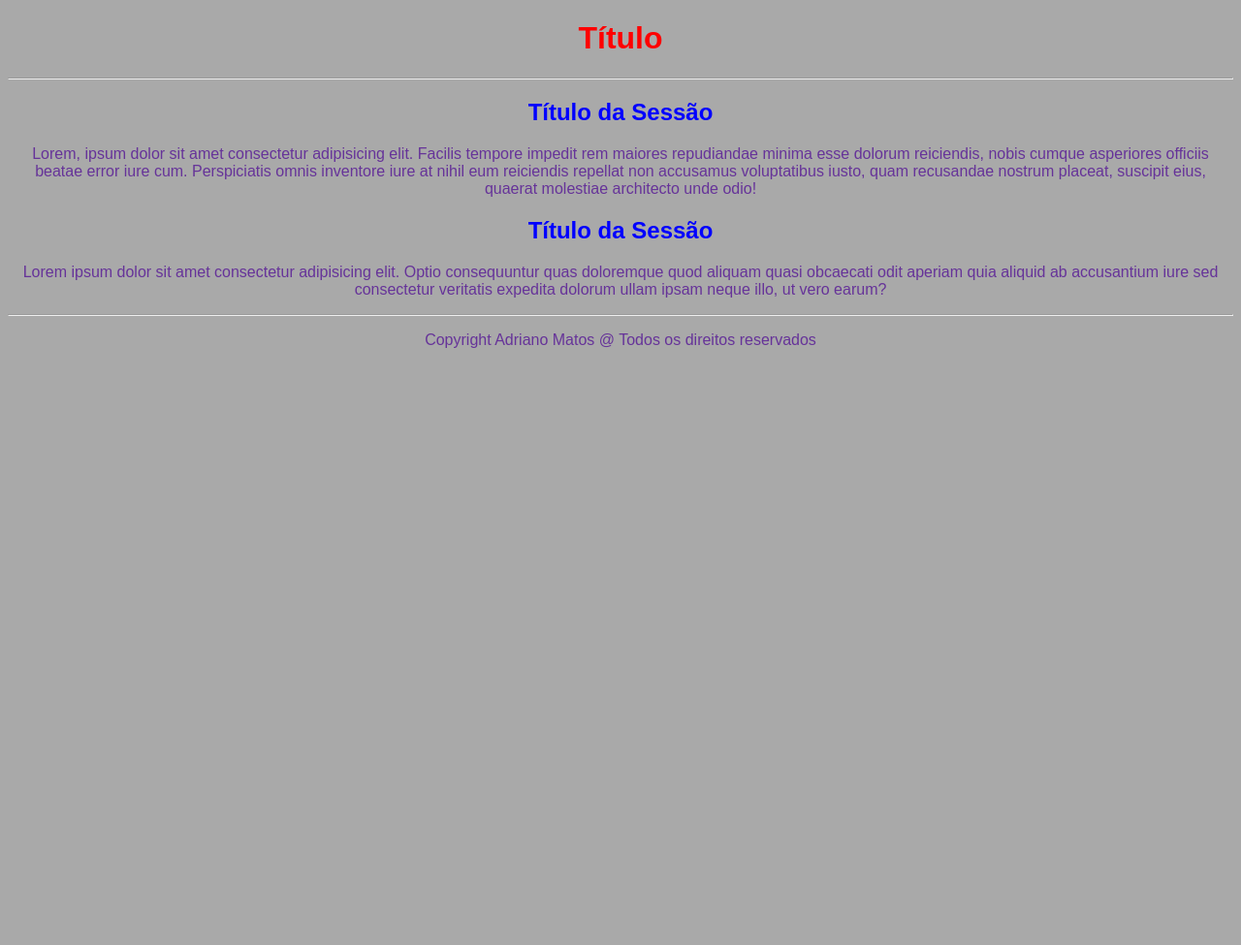
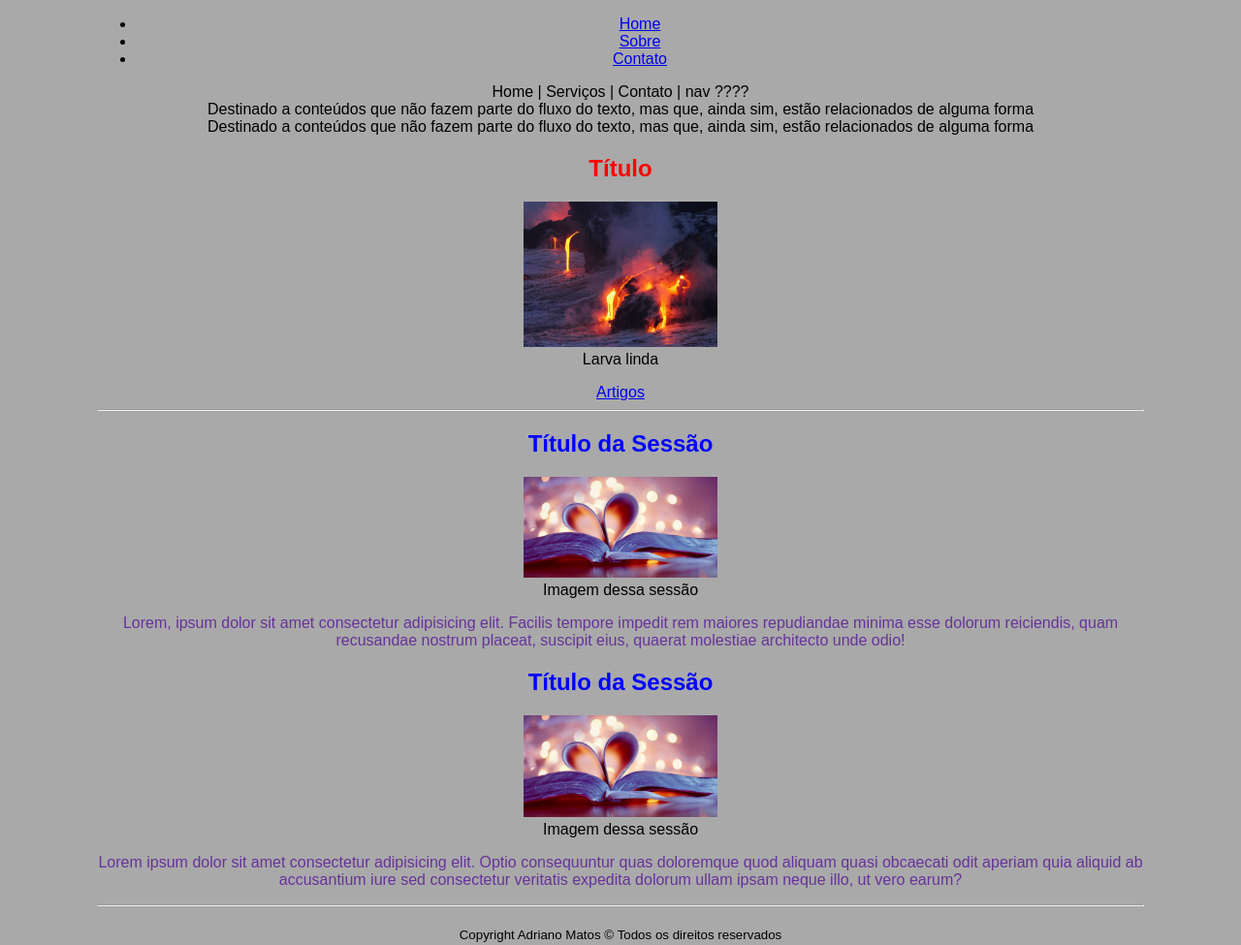
Before and after one commit to adrianomatos/HTML5_CSS3, a plain HTML site: page index.html in a window 1280 px wide. Shown: the whole page at 97% size. Before the commit the page ends 800 px from the top, so only its background shows below. Drawn offline with Linux system fonts and the light colour scheme.

Commit message:
Semântica básica

```diff
--- a/estilos.css
+++ b/estilos.css
@@ -1,17 +1,26 @@
-body{
+body {
+    margin: 0 100px 0 100px;
     background-color: darkgray;
     font-family: Arial, Helvetica, sans-serif;
     text-align: center;
 }
 
-h1{
+img {
+    width: 200px;
+}
+
+h1 {
     color: red;
 }
 
-h2{
+h2 {
     color: blue;
 }
 
-p{
+p {
     color: rebeccapurple;
 }
+
+footer {
+    margin: 20px 0;
+}
--- a/index.html
+++ b/index.html
@@ -1,5 +1,6 @@
 <!DOCTYPE html>
 <html lang="pt-br">
+
 <head>
     <meta charset="UTF-8">
     <meta http-equiv="X-UA-Compatible" content="IE=edge">
@@ -7,20 +8,77 @@
     <title>Reprograme-se</title>
     <link rel="stylesheet" href="estilos.css">
 </head>
+
 <body>
     <header>
-        <h1>Título</h1>
-        <hr>
+        <nav>
+            <ul>
+                <li><a href="/home">Home</a></li>
+                <li><a href="/about">Sobre</a></li>
+                <li><a href="/contact">Contato</a></li>
+            </ul>
+        </nav>
+        <hgroup>
+            Home |
+            Serviços |
+            Contato |
+
+            nav ????
+        </hgroup>
     </header>
+
     <main>
-        <h2>Título da Sessão</h2>
-        <p>Lorem, ipsum dolor sit amet consectetur adipisicing elit. Facilis tempore impedit rem maiores repudiandae minima esse dolorum reiciendis, nobis cumque asperiores officiis beatae error iure cum. Perspiciatis omnis inventore iure at nihil eum reiciendis repellat non accusamus voluptatibus iusto, quam recusandae nostrum placeat, suscipit eius, quaerat molestiae architecto unde odio!</p>
-        <h2>Título da Sessão</h2>
-        <p>Lorem ipsum dolor sit amet consectetur adipisicing elit. Optio consequuntur quas doloremque quod aliquam quasi obcaecati odit aperiam quia aliquid ab accusantium iure sed consectetur veritatis expedita dolorum ullam ipsam neque illo, ut vero earum?</p>
+        <section>
+            <aside>Destinado a conteúdos que não fazem parte do fluxo do texto, mas que, ainda sim, estão relacionados
+                de alguma forma</aside>
+
+            <aside>Destinado a conteúdos que não fazem parte do fluxo do texto, mas que, ainda sim, estão relacionados
+                de alguma forma</aside>
+        </section>
+
+        <section>
+            <h1>Título</h1>
+            <figure>
+                <img src="img/LARVA.jpg" alt="">
+                <figcaption>Larva linda</figcaption>
+            </figure>
+            <a href="Artigo.html">Artigos</a>
+            <hr>
+        </section>
+
+        <section>
+            <article>
+                <h2>Título da Sessão</h2>
+                <figure>
+                    <img src="img/Love-Livro.png" alt="">
+                    <figcaption>Imagem dessa sessão</figcaption>
+                </figure>
+                <p>Lorem, ipsum dolor sit amet consectetur adipisicing elit. Facilis tempore impedit rem maiores
+                    repudiandae
+                    minima esse dolorum reiciendis, quam recusandae nostrum placeat, suscipit eius, quaerat molestiae
+                    architecto
+                    unde odio!</p>
+            </article>
+
+            <article>
+                <h2>Título da Sessão</h2>
+                <figure>
+                    <img src="img/Love-Livro.png" alt="">
+                    <figcaption>Imagem dessa sessão</figcaption>
+                </figure>
+                <p>Lorem ipsum dolor sit amet consectetur adipisicing elit. Optio consequuntur quas doloremque quod
+                    aliquam
+                    quasi obcaecati odit aperiam quia aliquid ab accusantium iure sed consectetur veritatis expedita
+                    dolorum
+                    ullam ipsam neque illo, ut vero earum?</p>
+            </article>
+        </section>
     </main>
+
+    <hr>
     <footer>
-        <hr>
-        <p>Copyright Adriano Matos @ Todos os direitos reservados</p>
+        <small>Copyright Adriano Matos &copy; Todos os direitos reservados</small>
     </footer>
 </body>
+
 </html>
```
Also changed, not shown: Artigo.html (added, +42 -0 lines), img/LARVA.jpg (added), img/Love-Livro.png (added).
